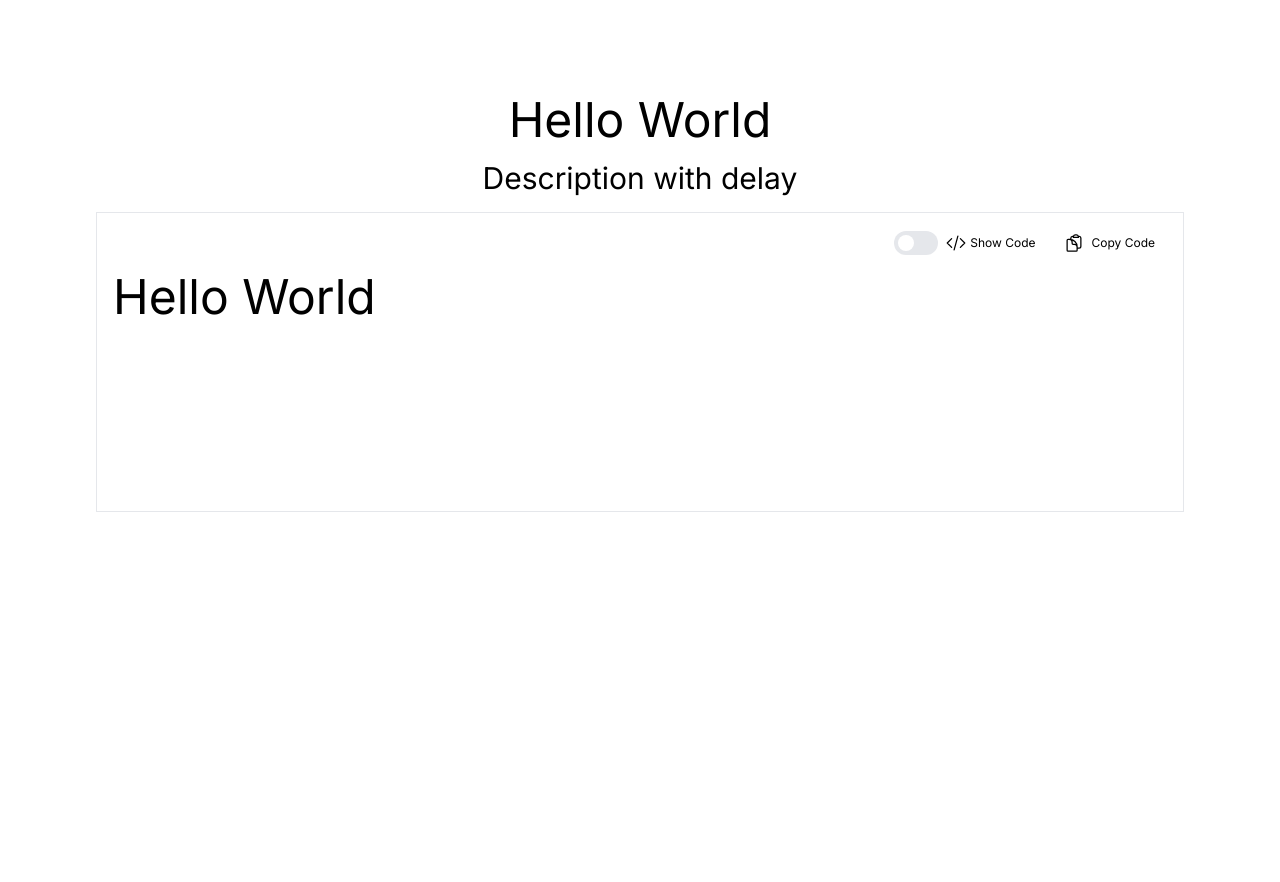
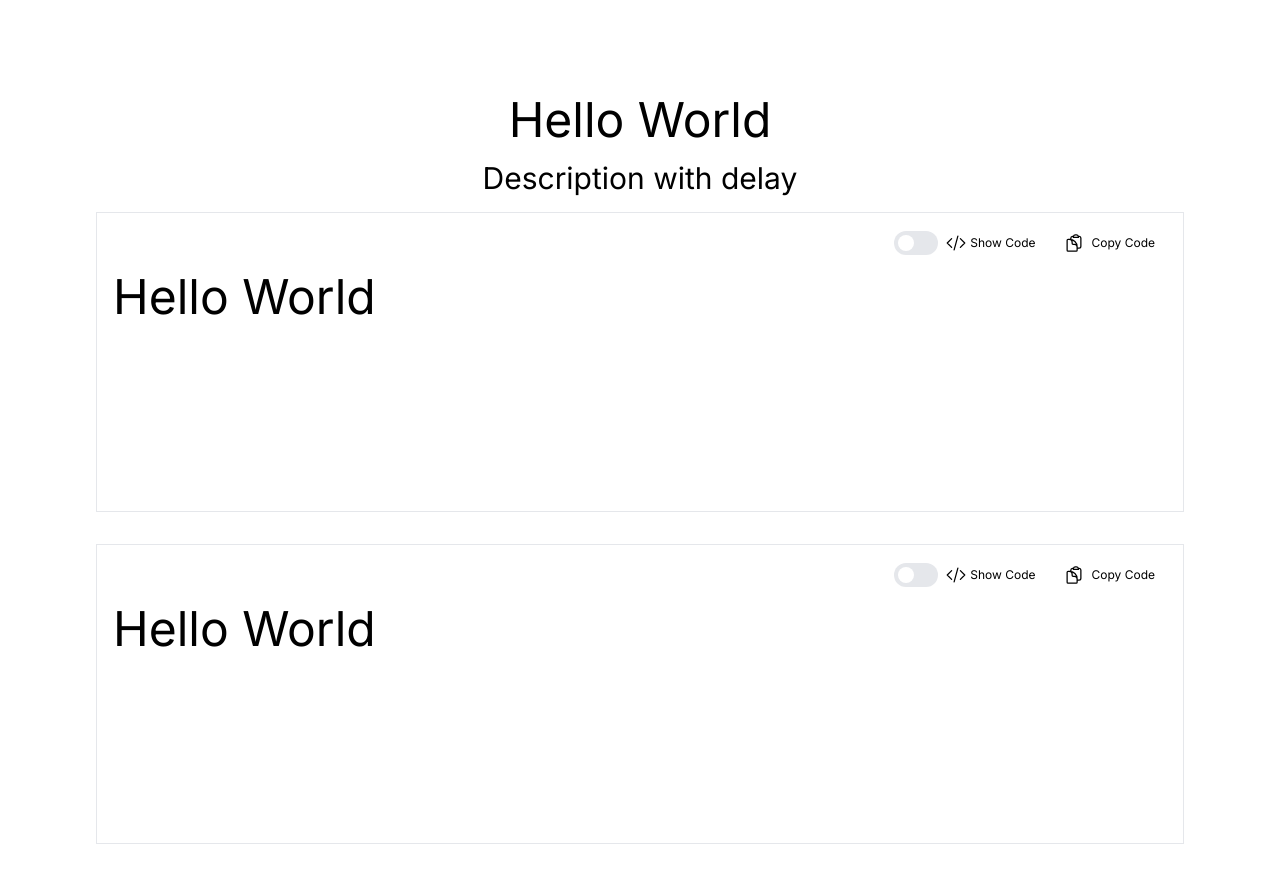
Before and after one commit to EMurrell/Motion-Repo, a Next.js app: page / in a window 1280 px wide. Shown: the top 882 px of the page. Before the commit the page ends 800 px from the top, so only its background shows below. Built offline with nearby package versions, Linux system fonts and the light colour scheme.

Commit message:
pass options to toggle

```diff
--- a/app/components/Toggle.tsx
+++ b/app/components/Toggle.tsx
@@ -12,13 +12,18 @@ import {
 } from "@heroicons/react/24/outline";
 
 interface ToggleProps {
-  animationComponent: ComponentType<{ children: ReactNode }>;
+  animationComponent: ComponentType<{
+    children: ReactNode;
+    [key: string]: any;
+  }>;
   code: string;
+  animationProps?: { [key: string]: any };
 }
 
 export default function Toggle({
   animationComponent: AnimationComponent,
   code,
+  animationProps = {},
 }: ToggleProps) {
   const [showCode, setShowCode] = useState(false);
   const [copied, setCopied] = useState(false);
@@ -57,7 +62,7 @@ export default function Toggle({
           </button>
         </CopyToClipboard>
       </div>
-      <AnimationComponent>
+      <AnimationComponent {...animationProps}>
         <div className="text-3xl sm:text-4xl lg:text-5xl">Hello World</div>
       </AnimationComponent>
       {showCode && (
--- a/app/page.tsx
+++ b/app/page.tsx
@@ -1,3 +1,5 @@
+// app/page.tsx
+
 import FadeIn from "./animations/FadeIn";
 import Toggle from "./components/Toggle";
 import { fadeInCode } from "./code-strings/fadeIn";
@@ -11,7 +13,22 @@ export default function Home() {
       <FadeIn delay={0.4} className="text-xl sm:text-2xl lg:text-3xl mt-4">
         Description with delay
       </FadeIn>
-      <Toggle animationComponent={FadeIn} code={fadeInCode} />
+      <Toggle
+        animationComponent={FadeIn}
+        code={fadeInCode}
+        animationProps={{
+          up: true,
+          className: "text-xl sm:text-2xl lg:text-3xl mt-4",
+        }}
+      />
+      <Toggle
+        animationComponent={FadeIn}
+        code={fadeInCode}
+        animationProps={{
+          delay: 0.4,
+          className: "text-xl sm:text-2xl lg:text-3xl mt-4",
+        }}
+      />
     </main>
   );
 }
```
